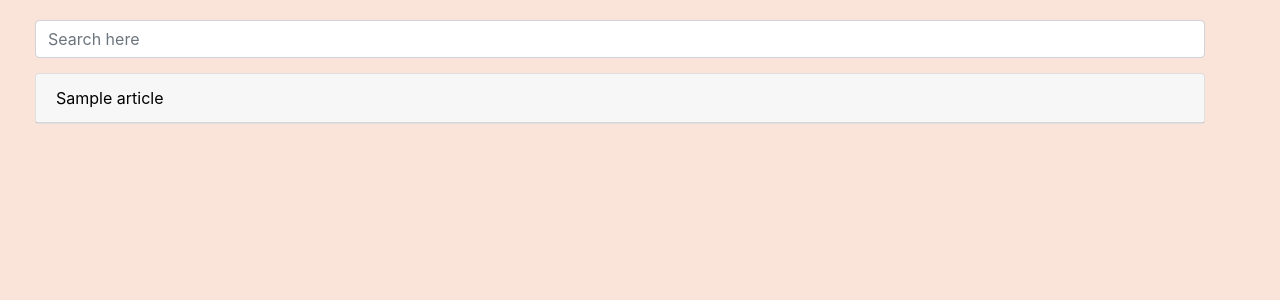
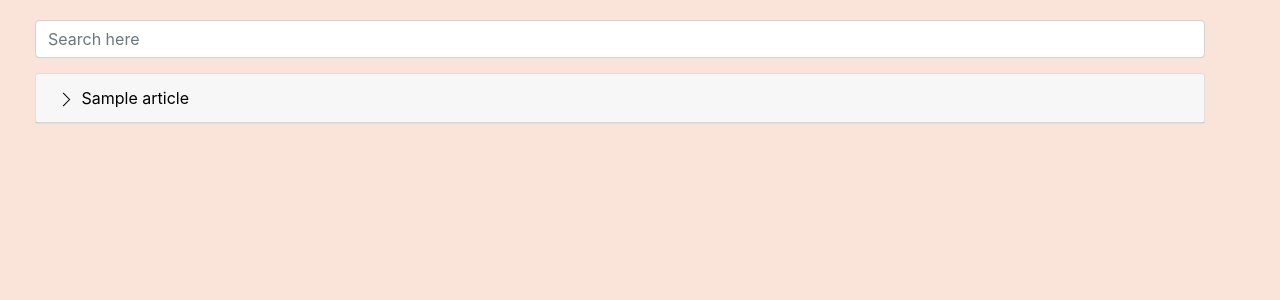
Before and after one commit to viniciuspetch/django_scraper, a Django app: page /scraper/ in a window 1280 px wide. Shown: the top 300 px of the page. Run offline with Django 3.2, Linux system fonts and the light colour scheme; tables that the repository leaves empty hold one stand-in row (values such as "Sample post"); some libraries are stand-ins or nearby versions.

Commit message:
Added collapse buttons

```diff
--- a/scraper/static/scraper/index.js
+++ b/scraper/static/scraper/index.js
@@ -16,4 +16,14 @@ function search() {
 // Just to show the JS was loaded
 $(function () {
   console.log('index.js loaded.');
+
+  $('.collapse').on('show.bs.collapse', function () {
+    $(this).prev().find(".icon-close").hide();
+    $(this).prev().find(".icon-open").show();
+  });
+
+  $('.collapse').on('hidden.bs.collapse', function () {
+    $(this).prev().find(".icon-close").show();
+    $(this).prev().find(".icon-open").hide();
+  });
 });
--- a/scraper/templates/scraper/index.html
+++ b/scraper/templates/scraper/index.html
@@ -34,6 +34,8 @@
             <a data-toggle="collapse" href="#article_{{ article.article_id }}" role="button" aria-expanded="false"
                 aria-controls="article_{{ article.article_id }}">
                 <div class="card-header">
+                    <img class="icon-close" src="{% static 'scraper/chevron-right.svg' %}" width="21" height="21">
+                    <img class="icon-open" src="{% static 'scraper/chevron-down.svg' %}" width="21" height="21" style="display: none">
                     {{ article.title }}
                 </div>
             </a>
```
Also changed, not shown: scraper/static/scraper/chevron-down.svg (added), scraper/static/scraper/chevron-right.svg (added).
